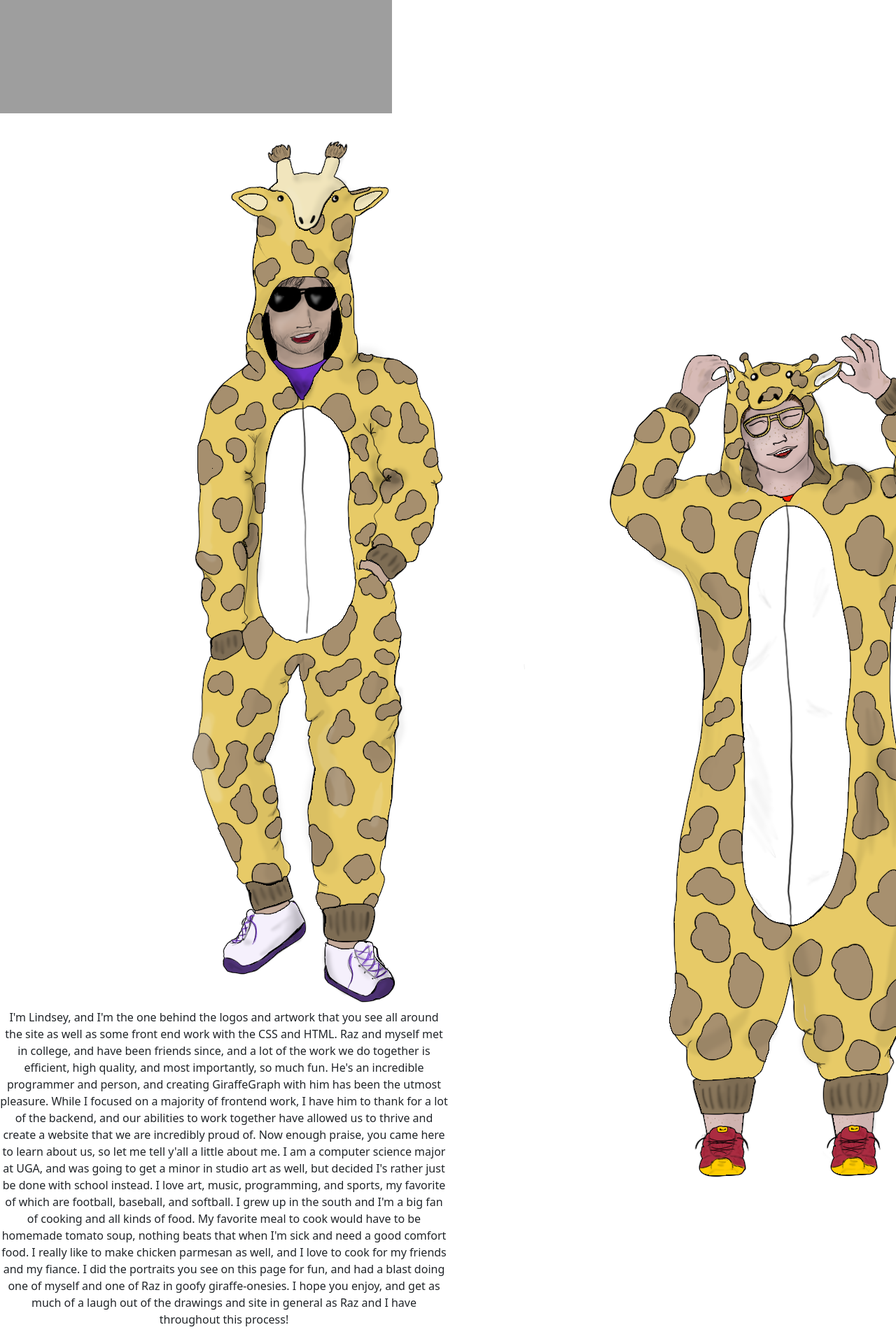
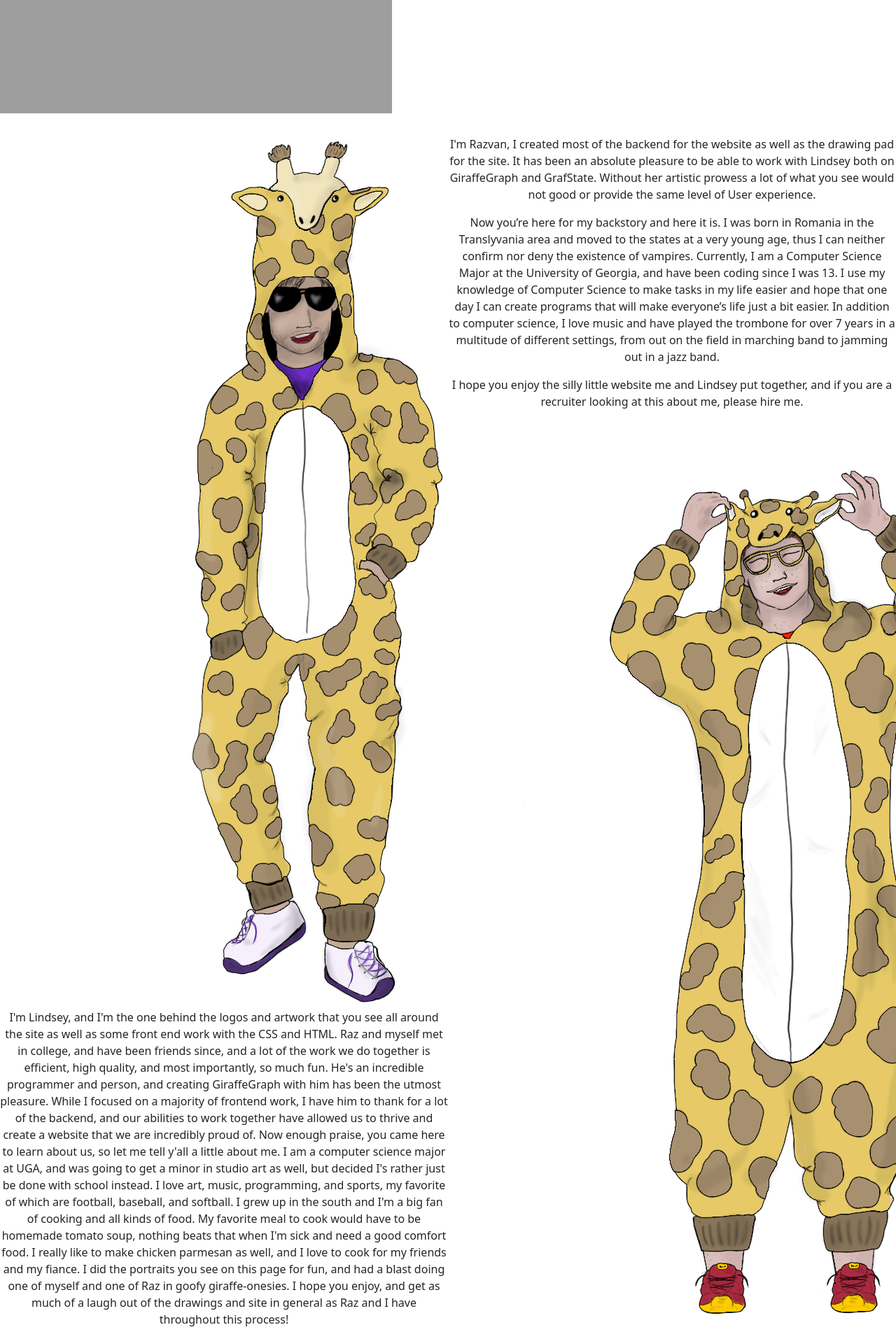
Before and after one commit to Razvan789/GiraffeGraph, a PHP site: page /src/aboutUs.php in a window 1280 px wide; the page is wider, and only the part inside the window is pictured. Shown: the part 462-2376 px from the top of that part at 70% size. Run offline with PHP 8.4, Linux system fonts and the light colour scheme; grey boxes are pictures that could not be loaded.

Commit message:
Added razvan paragraph

```diff
--- a/src/aboutUs.php
+++ b/src/aboutUs.php
@@ -55,7 +55,17 @@
         <div class="about_display">
             <!--Raz's paragraph-->
             <p>
-
+                I'm Razvan, I created most of the backend for the website as well as the drawing pad for the site. It has been an absolute pleasure to be able to work with Lindsey both on GiraffeGraph and
+                GrafState. Without her artistic prowess a lot of what you see would not good or provide the same level of User experience.
+            </p>
+            <p>
+                Now you’re here for my backstory and here it is. I was born in Romania in the Translyvania area and moved to the states at a very young age, thus I can neither confirm nor deny the existence of vampires.
+                Currently, I am a Computer Science Major at the University of Georgia, and have been coding since I was 13. I use my knowledge of Computer Science to make tasks in my life easier and hope that one day
+                I can create programs that will make everyone’s life just a bit easier. In addition to computer science, I love music and have played the trombone for over 7 years in a multitude of different settings, from out on
+                the field in marching band to jamming out in a jazz band.
+            </p>
+            <p>
+                I hope you enjoy the silly little website me and Lindsey put together, and if you are a recruiter looking at this about me, please hire me.
             </p>
             <img src="../assets/LindseyGiraffeSelfPortrait.png" alt="Lindsey in a giraffe-onesie">
         </div>
```
Lines whose indentation alone changed are shown as unchanged.
